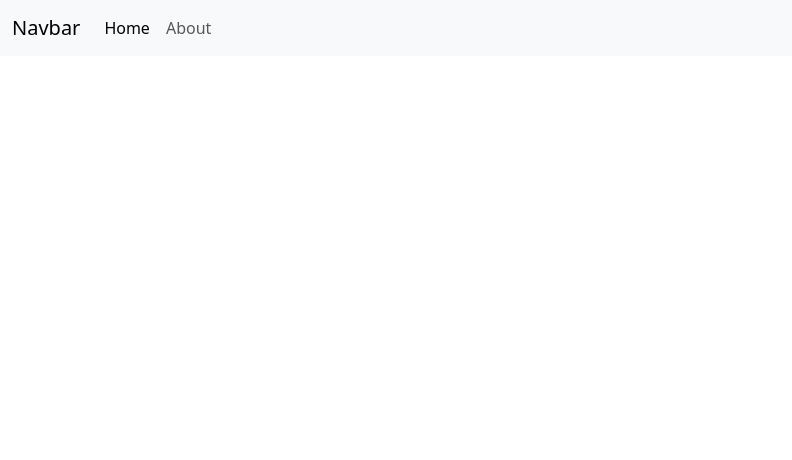
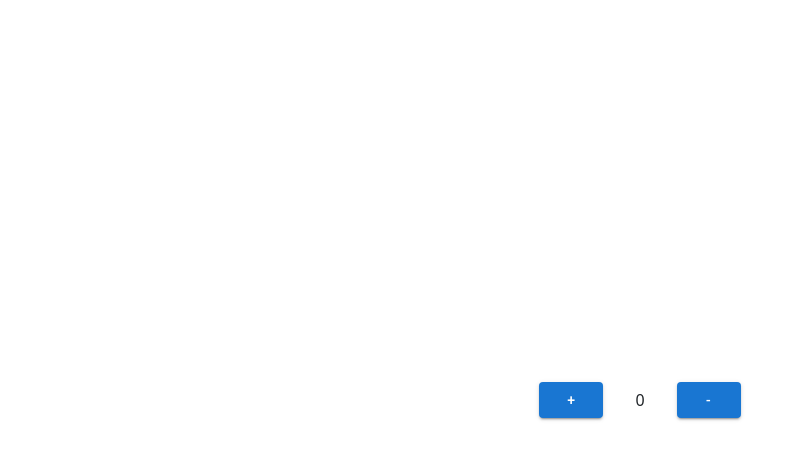
Before and after one commit to CupOfSolution/React-Practice, a React (Create React App) app: page / in a window 1280 px wide. Shown: the top 460 px of the page, without its empty margins (0-792 px from the left). Built offline with nearby package versions, Linux system fonts and the light colour scheme.

Commit message:
added the increse and decrese practice 1

```diff
--- a/package.json
+++ b/package.json
@@ -3,6 +3,9 @@
   "version": "0.1.0",
   "private": true,
   "dependencies": {
+    "@emotion/react": "^11.11.3",
+    "@emotion/styled": "^11.11.0",
+    "@mui/material": "^5.15.11",
     "@testing-library/jest-dom": "^5.17.0",
     "@testing-library/react": "^13.4.0",
     "@testing-library/user-event": "^13.5.0",
@@ -34,5 +37,8 @@
       "last 1 firefox version",
       "last 1 safari version"
     ]
+  },
+  "devDependencies": {
+    "tailwindcss": "^3.4.1"
   }
 }
--- a/src/App.js
+++ b/src/App.js
@@ -1,12 +1,12 @@
-import React, { Component } from 'react'
-import Navbar from './Component/Navbar/Navbar'
+import React from 'react'
+import Practice1 from './Component/UseState/Practice1'
 
-export default class App extends Component {
-  render() {
-    return (
-      <div>
-        <Navbar />
-      </div>
-    )
-  }
+const App = () => {
+  return (
+    <div>
+      <Practice1 />
+    </div>
+  )
 }
+
+export default App
--- a/src/Component/Navbar/Navbar.js
+++ /dev/null
@@ -1,28 +0,0 @@
-import React, { Component } from 'react'
-
-export default class Navbar extends Component {
-    render() {
-        return (
-            <div>
-                <nav className="navbar navbar-expand-lg bg-body-tertiary">
-                    <div className="container-fluid">
-                        <a className="navbar-brand" href="/">Navbar</a>
-                        <button className="navbar-toggler" type="button" data-bs-toggle="collapse" data-bs-target="#navbarSupportedContent" aria-controls="navbarSupportedContent" aria-expanded="false" aria-label="Toggle navigation">
-                            <span className="navbar-toggler-icon"></span>
-                        </button>
-                        <div className="collapse navbar-collapse" id="navbarSupportedContent">
-                            <ul className="navbar-nav me-auto mb-2 mb-lg-0">
-                                <li className="nav-item">
-                                    <a className="nav-link active" aria-current="page" href="/">Home</a>
-                                </li>
-                                <li className="nav-item">
-                                    <a className="nav-link" href="/">About</a>
-                                </li>
-                            </ul>
-                        </div>
-                    </div>
-                </nav>
-            </div>
-        )
-    }
-}
--- /dev/null
+++ b/src/Component/UseState/Practice1.js
@@ -0,0 +1,25 @@
+import React, { useState } from 'react';
+import Button from '@mui/material/Button';
+
+const Practice1 = () => {
+  const [value, setValue] = useState(0);
+
+  const handleIncrease = () => {
+    setValue(value + 1);
+  };
+
+  const handleDecrease = () => {
+    if (value > 0)
+    setValue(value - 1);
+  };
+
+  return (
+    <div className='flex justify-center items-center h-screen gap-4'>
+      <Button variant="contained" color="primary" onClick={handleIncrease}>+</Button>
+      <span className="mx-2">{value}</span>
+      <Button variant="contained" color="primary" onClick={handleDecrease}>-</Button>
+    </div>
+  );
+}
+
+export default Practice1;
--- /dev/null
+++ b/src/index.css
@@ -0,0 +1,3 @@
+@tailwind base;
+@tailwind components;
+@tailwind utilities;
--- a/src/index.js
+++ b/src/index.js
@@ -1,6 +1,8 @@
 import React from 'react';
 import ReactDOM from 'react-dom/client';
 import App from './App';
+import './index.css'
+
 
 const root = ReactDOM.createRoot(document.getElementById('root'));
 root.render(
--- /dev/null
+++ b/tailwind.config.js
@@ -0,0 +1,8 @@
+/** @type {import('tailwindcss').Config} */
+module.exports = {
+  content: ["./src/**/*.{html,js}"],
+  theme: {
+    extend: {},
+  },
+  plugins: [],
+}
```
Also changed, not shown: src/Component/News/News.js (deleted, +0 -11 lines), src/Component/News/NewsItems.js (deleted, +0 -11 lines), 2 other files (tests, documents, lock files or other folders).
